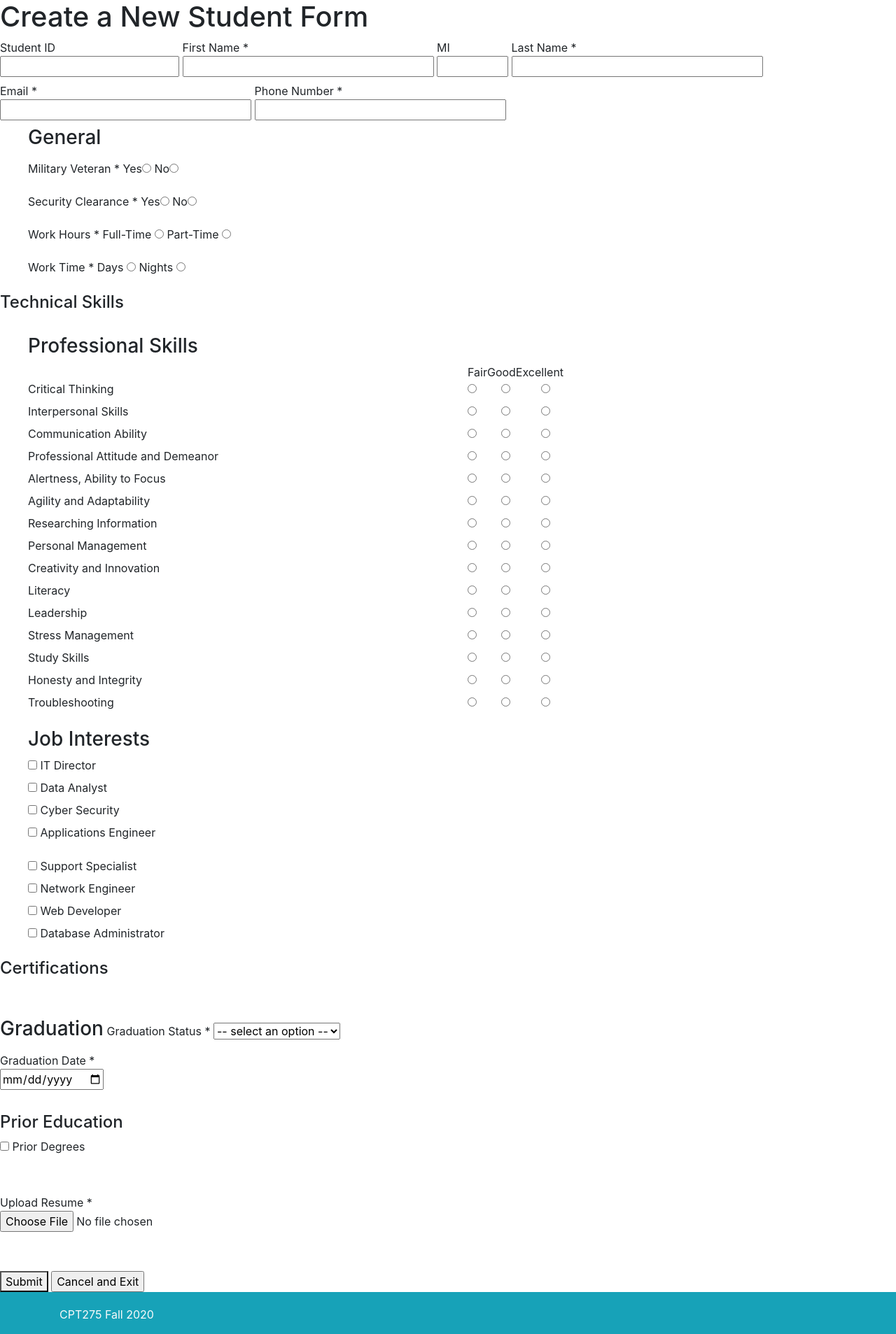
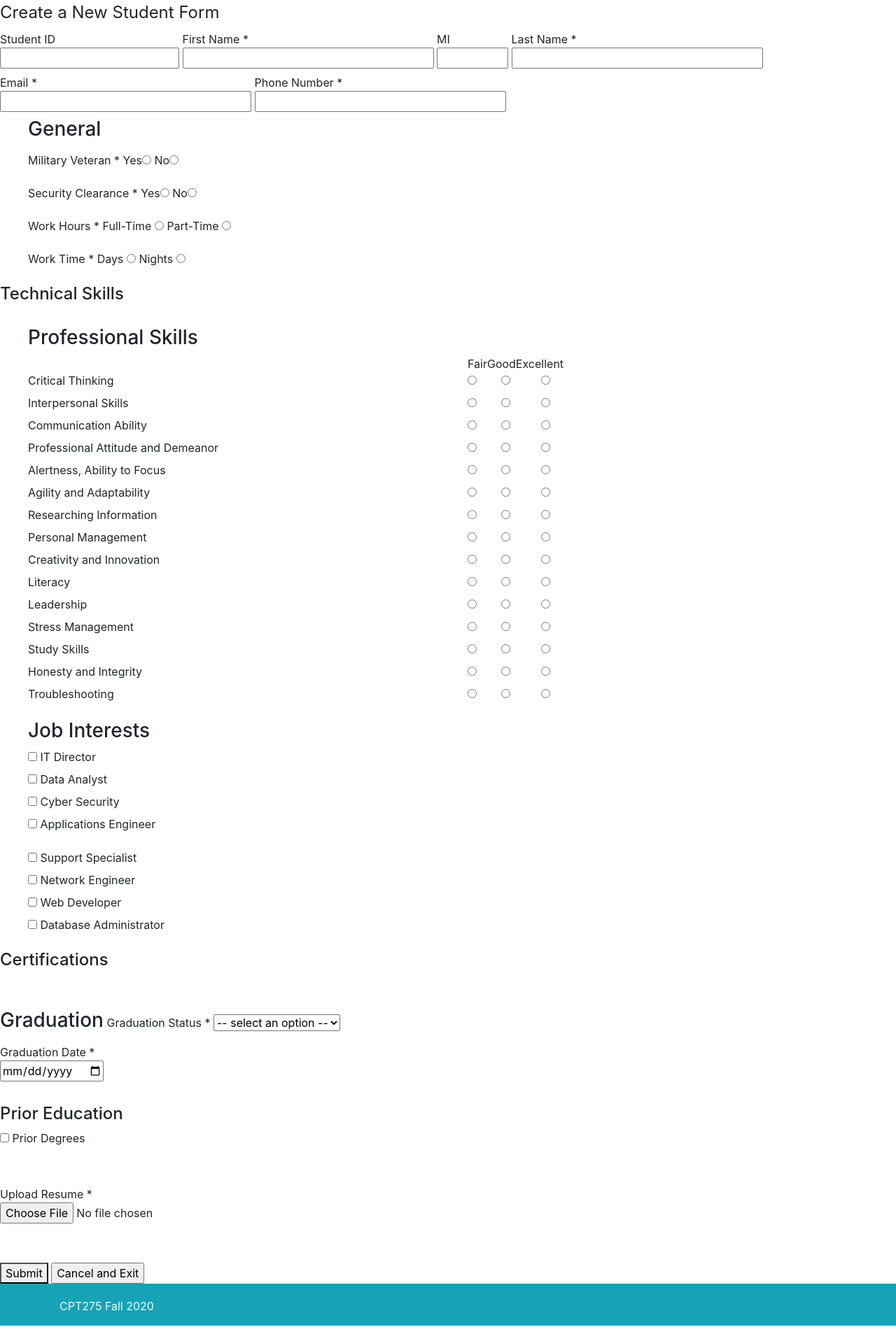
Before and after one commit to andersonjackson-ttc/resume-repository, a PHP site: page /test_studentform.php in a window 1280 px wide. Shown: the part 96-2003 px from the top of the page at 70% size. Run offline with PHP 8.4, Linux system fonts and the light colour scheme; data that the repository does not hold is empty.

Commit message:
Update test_studentform.php

```diff
--- a/TS/www/test_studentform.php
+++ b/TS/www/test_studentform.php
@@ -9,8 +9,8 @@
 		?>
 
 
-
-		<h1>Create a New Student Form</h1>
+		<fieldset>
+		<legend>Create a New Student Form</legend>
 		<form name="test_studentform.php" method="POST" action="test_student_submit.php">
 
 		<label>Student ID <br><input name="studentID" type="number" size="30" maxlength="100" value="<?php if (isset($_POST['studentID'])) echo $_POST['studentID']; ?>"></label>
@@ -376,6 +376,7 @@
 			<button type="submit" name="submit">Submit</button>
 			<a href="index.php"><input type="button" value="Cancel and Exit"></a>
                 </div>
+		</fieldset>
 
 				<div style="float: right;"><span class="requiredField">*</span> = Required Field</div>
 
```
